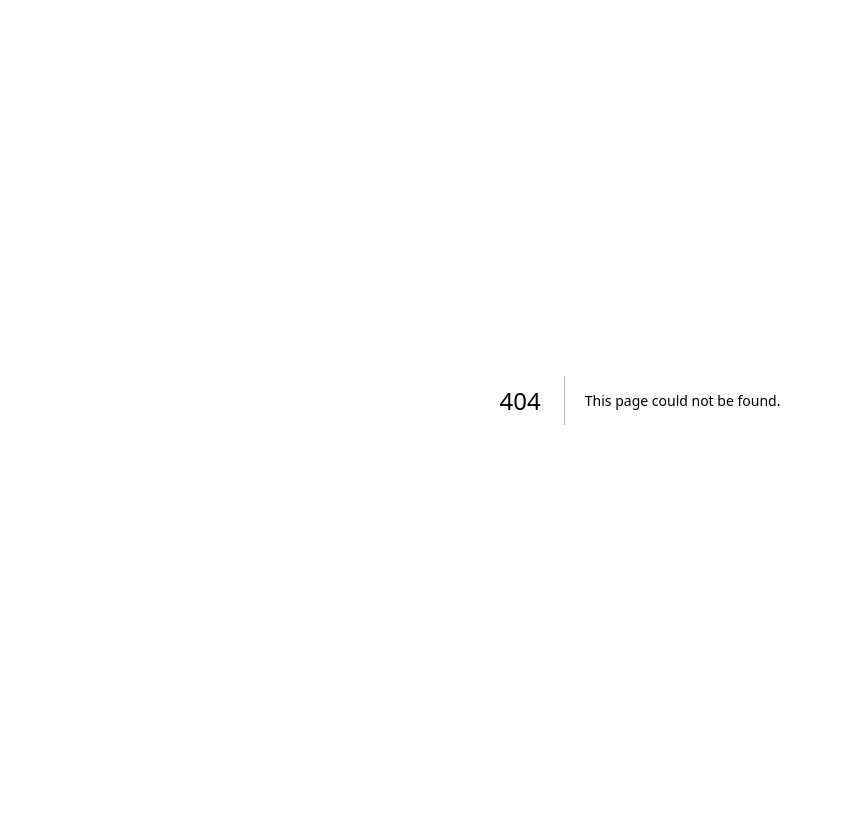
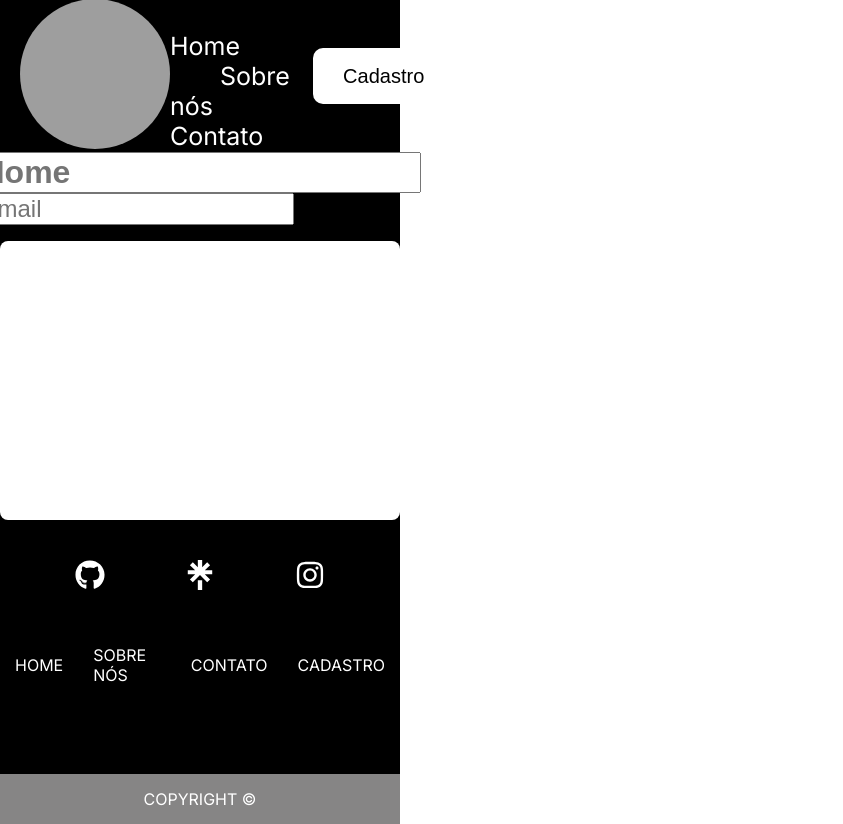
Before and after one commit to aninha306/FrontEnd-projeto-final, a Next.js app: page /contato in a window 1280 px wide. Before the commit this address had no page. Shown: the whole page, without its empty margins (0-843 px from the left). Before the commit the page ends 800 px from the top, so only its background shows below. Built offline with nearby package versions, Linux system fonts and the light colour scheme; grey boxes are pictures that could not be loaded.

Commit message:
feat: edit page css contato

```diff
--- a/app/componets/header/header.jsx
+++ b/app/componets/header/header.jsx
@@ -2,9 +2,9 @@ import React from "react";
 import Link from "next/link";
 import Image from "next/image";
 import styles from './header.module.css';
-import Contato from "../contato/Contato";
+import Contato from "../../contato/page";
 
-function Header() {
+export function Header() {
     return (
         <div className={styles.header}>
 
@@ -16,7 +16,7 @@ function Header() {
                 <Link className={styles.links} href={'/'}>Home</Link>
                 <Link className={styles.links} href={'/'}>Sobre nós</Link>
 
-                <Link className={styles.links} href={'/'} >Contato</Link>
+                <Link className={styles.links} href={'/contato'} >Contato</Link>
             </div>
 
             <div className={styles.cadastro}>
--- a/app/componets/contato/Contato.module.css
+++ b/app/contato/Contato.module.css
@@ -1,24 +1,30 @@
 
-.styles.contato{
+.contato{
+    width: 400px;
+    height: 369px;
     display: flex;
     flex-direction: column;
     align-items: center;
     justify-content: center;
     height: 100vh;
+    background-color: #000;
+    box-shadow: grey;
 }
 
-.styles.nome{
+.nome{
     font-size: 2rem;
     font-weight: bold;
     color: #fff;
 }
 
-.styles.email{
+.email{
     font-size: 1.5rem;
     color: #fff;
 }
 
-.styles.enviarMsg{
+.enviarMsg{
+    width: 100%;
+    height: 100%;
     margin-top: 1rem;
     padding: 0.5rem 1rem;
     border: none;
@@ -30,7 +36,7 @@
     cursor: pointer;
 }
 
-.styles.enviarMsg:hover{
+.enviarMsg:hover{
     background-color: #000;
     color: #fff;
 }
--- a/app/componets/contato/Contato.jsx
+++ b/app/contato/page.jsx
@@ -1,11 +1,12 @@
 import React from "react";
 import Link from "next/link";
 import Image from "next/image";
-import styles from './header.module.css';
+import styles from './Contato.module.css';
+import Header from "../componets/header/header";
+import Footer from "../componets/footer/footer";
 
 function Contato() {
     return (
-
 
         <div className={styles.contato}>
 
@@ -13,8 +14,8 @@ function Contato() {
 
             <div>
 
-                <input className={styles.nome}  href={'/'} placeholder="Nome">Nome</input>
-                <input className={styles.email} href={'/'} placeholder="Email"><Email></Email></input>
+                <input className={styles.nome}  href={'/'} placeholder="Nome"/>
+                <input className={styles.email} href={'/'} placeholder="Email"/>
 
             </div>
 
```
